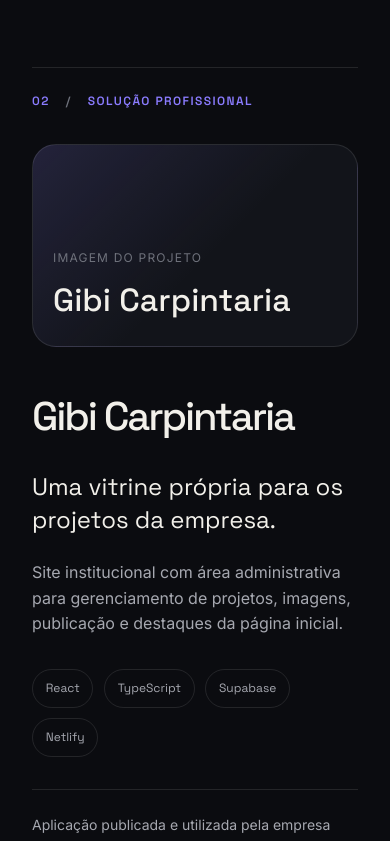
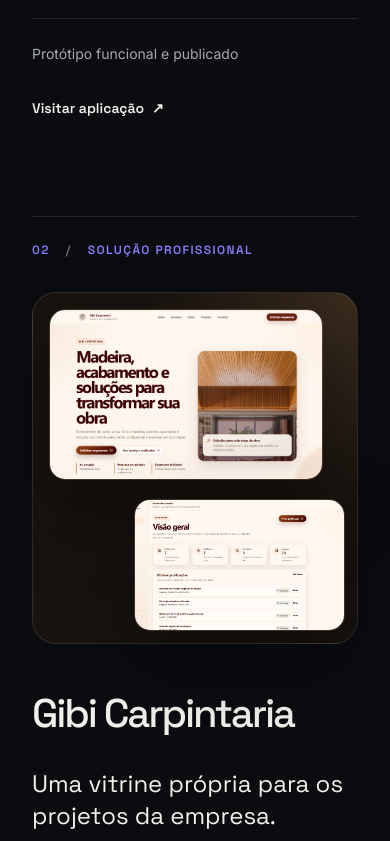
Before and after one commit to PontesDiogo/portfolio-diogo, a React (Vite) app: page / in a window 390 px wide. Shown: the part 3565-4406 px from the top of the page. Built offline with nearby package versions, Linux system fonts and the light colour scheme.

Commit message:
feat: adiciona composicao visual aos cases em destaque

```diff
--- a/src/data/projects.ts
+++ b/src/data/projects.ts
@@ -1,3 +1,6 @@
+import gibiSiteImage from "../assets/images/gibi-site.png";
+import gibiAdminImage from "../assets/images/gibi-admin.png";
+
 import type { Project } from "../types/project";
 
 export const projects: Project[] = [
@@ -59,6 +62,16 @@
     description:
       "Site institucional com área administrativa para gerenciamento de projetos, imagens, publicação e destaques da página inicial.",
     technologies: ["React", "TypeScript", "Supabase", "Netlify"],
+    images: [
+      {
+        src: gibiSiteImage,
+        alt: "Página pública do site institucional da Gibi Carpintaria",
+      },
+      {
+        src: gibiAdminImage,
+        alt: "Área administrativa utilizada para gerenciar projetos da Gibi Carpintaria",
+      },
+    ],
     highlights: [
       {
         title: "Gestão de conteúdo",
--- a/src/sections/FeaturedProjects/FeaturedProjects.css
+++ b/src/sections/FeaturedProjects/FeaturedProjects.css
@@ -92,14 +92,57 @@
   min-width: 0;
 }
 
-.featured-project__visual img,
-.featured-project__placeholder {
-  width: 100%;
-  aspect-ratio: 16 / 10;
+.featured-project__screens {
+  position: relative;
+  min-height: 34rem;
+  padding: 2.5rem;
+
   border: 1px solid var(--color-border);
   border-radius: var(--border-radius-lg);
-  background: var(--color-surface);
+
+  background:
+    radial-gradient(circle at top right,
+      var(--color-accent-soft),
+      transparent 40%),
+    var(--color-surface);
+}
+
+.featured-project__screen {
+  display: block;
+  border: 1px solid var(--color-border);
+  border-radius: var(--border-radius-md);
   object-fit: cover;
+
+  box-shadow:
+    0 2rem 5rem rgba(0, 0, 0, 0.35);
+}
+
+.featured-project__screen--primary {
+  width: 88%;
+  aspect-ratio: 16 / 10;
+  object-position: top;
+}
+
+.featured-project__screen--secondary {
+  position: absolute;
+  right: 2rem;
+  bottom: 2rem;
+
+  width: 58%;
+  aspect-ratio: 16 / 10;
+  object-position: top;
+}
+
+.featured-project__visual--gibi-carpintaria .featured-project__screens {
+  background:
+    radial-gradient(circle at top right,
+      rgba(184, 132, 82, 0.22),
+      transparent 45%),
+    #17130f;
+}
+
+.featured-project__visual--gibi-carpintaria .featured-project__screen {
+  border-color: rgba(219, 181, 140, 0.2);
 }
 
 .featured-project__placeholder {
@@ -110,11 +153,9 @@
   padding: 2rem;
 
   background:
-    linear-gradient(
-      135deg,
+    linear-gradient(135deg,
       var(--color-accent-soft),
-      transparent 55%
-    ),
+      transparent 55%),
     var(--color-surface);
 }
 
@@ -168,6 +209,12 @@
 }
 
 @media (max-width: 900px) {
+
+  .featured-project__screens,
+  .featured-project__placeholder {
+    min-height: 30rem;
+  }
+
   .featured-project__content {
     grid-template-columns: 1fr;
     gap: 3rem;
@@ -200,4 +247,25 @@
   .featured-project__placeholder {
     padding: 1.25rem;
   }
+
+  @media (max-width: 600px) {
+    .featured-project__screens {
+      min-height: 22rem;
+      padding: 1rem;
+    }
+
+    .featured-project__screen--primary {
+      width: 94%;
+    }
+
+    .featured-project__screen--secondary {
+      right: 0.75rem;
+      bottom: 0.75rem;
+      width: 65%;
+    }
+
+    .featured-project__placeholder {
+      min-height: 22rem;
+    }
+  }
 }
--- a/src/sections/FeaturedProjects/FeaturedProjects.tsx
+++ b/src/sections/FeaturedProjects/FeaturedProjects.tsx
@@ -64,9 +64,25 @@
                   </ul>
                 </div>
 
-                <div className="featured-project__visual">
-                  {project.image ? (
-                    <img src={project.image} alt={project.imageAlt ?? ""} />
+                <div
+                  className={`featured-project__visual featured-project__visual--${project.id}`}
+                >
+                  {project.images?.length ? (
+                    <div className="featured-project__screens">
+                      <img
+                        className="featured-project__screen featured-project__screen--primary"
+                        src={project.images[0].src}
+                        alt={project.images[0].alt}
+                      />
+
+                      {project.images[1] && (
+                        <img
+                          className="featured-project__screen featured-project__screen--secondary"
+                          src={project.images[1].src}
+                          alt={project.images[1].alt}
+                        />
+                      )}
+                    </div>
                   ) : (
                     <div className="featured-project__placeholder">
                       <span>Imagem do projeto</span>
@@ -86,6 +102,11 @@
                       href={link.url}
                       target={link.external ? "_blank" : undefined}
                       rel={link.external ? "noreferrer" : undefined}
+                      aria-label={
+                        link.external
+                          ? `${link.label} — abre em uma nova aba`
+                          : link.label
+                      }
                     >
                       {link.label}
                       {link.external && <span aria-hidden="true">↗</span>}
--- a/src/types/project.ts
+++ b/src/types/project.ts
@@ -15,6 +15,10 @@
   description: string;
 }
 
+export interface ProjectImage {
+  src: string;
+  alt: string;
+}
 export interface Project {
   id: string;
   index: string;
@@ -23,7 +27,7 @@
   headline: string;
   description: string;
   technologies: string[];
-  image?: string;
+  images?: ProjectImage[];
   imageAlt?: string;
   highlights: ProjectHighlight[];
   links: ProjectLink[];
```
Also changed, not shown: src/assets/images/gibi-admin.png (added), src/assets/images/gibi-site.png (added).
